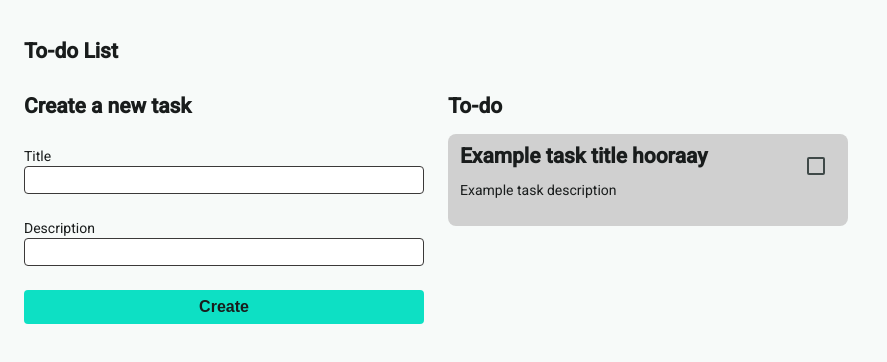
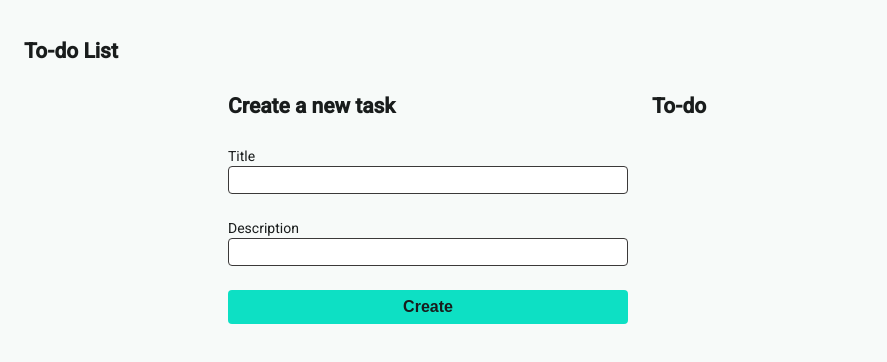
Before and after one commit to FelixBea/my-to-do-list, an Angular app: page / in a window 1280 px wide. Shown: the top 362 px of the page, without its empty margins (0-887 px from the left). Built offline with nearby package versions, Linux system fonts and the light colour scheme.

Commit message:
feat: create new task when form is submitted, add it to list

```diff
--- /dev/null
+++ b/src/todoList/task-form/task-form.component.ts
@@ -0,0 +1,28 @@
+import { Component, output } from '@angular/core';
+import { FormControl, FormGroup, ReactiveFormsModule } from '@angular/forms';
+import { TaskProps } from '../task/task';
+
+@Component({
+  selector: 'app-task-form',
+  imports: [ReactiveFormsModule],
+  templateUrl: './task-form.html',
+  styleUrl: './task-form.scss',
+})
+export class TaskForm {
+  taskForm = new FormGroup({
+    title: new FormControl(''),
+    description: new FormControl(''),
+  });
+  newTaskCreated = output<TaskProps>();
+
+
+  createTask() {
+    if(!this.taskForm.value.title) return;
+
+    this.newTaskCreated.emit({
+      title: this.taskForm.value.title,
+      description: this.taskForm.value.description ?? '',
+      id: Date.now(),
+    });
+  }
+}
--- a/src/todoList/task-form/task-form.html
+++ b/src/todoList/task-form/task-form.html
@@ -1,16 +1,16 @@
-<form>
+<form [formGroup]="taskForm" (submit)="createTask()">
   <h2>Create a new task</h2>
   <div class="form-field">
     <label for="title">
       <span>Title</span>
     </label>
-    <input type="text" name="title" id="title" />
+    <input type="text" formControlName="title" id="title" />
   </div>
   <div class="form-field">
     <label for="description">
       <span>Description</span>
     </label>
-    <input type="text" name="description" id="description" />
+    <input type="text" formControlName="description" id="description" />
   </div>
-  <button type="button">Create</button>
+  <button type="submit">Create</button>
 </form>
--- a/src/todoList/task/task.d.ts
+++ b/src/todoList/task/task.d.ts
@@ -1,6 +1,6 @@
 export interface TaskProps {
   id: number;
-  title: string;
-  description: string;
-  completed: boolean;
+  title?: string;
+  description?: string;
+  completed?: boolean;
 }
--- a/src/todoList/taskList/taskList.component.ts
+++ b/src/todoList/taskList/taskList.component.ts
@@ -1,7 +1,6 @@
-import { Component, inject } from '@angular/core';
+import { Component, inject, input } from '@angular/core';
 import { TaskProps } from '../task/task';
 import { Task } from '../task/task.component';
-import { TodoListService } from '../todoList.service';
 
 @Component({
   selector: 'app-task-list',
@@ -10,10 +9,6 @@ import { TodoListService } from '../todoList.service';
   styleUrl: './taskList.scss',
 })
 export class TaskList {
-  todoListService: TodoListService = inject(TodoListService);
-  taskList: TaskProps[];
+  taskList = input<Array<TaskProps>>();
 
-  constructor() {
-    this.taskList = this.todoListService.getAllTasks();
-  }
 }
--- a/src/todoList/taskList/taskList.html
+++ b/src/todoList/taskList/taskList.html
@@ -1,6 +1,6 @@
 <section>
     <h2>To-do</h2>
-    @for (task of taskList; track task.id) {
+    @for (task of taskList(); track task.id) {
         <app-task [task]="task" />
     }
 </section>
--- a/src/todoList/taskList/taskList.scss
+++ b/src/todoList/taskList/taskList.scss
@@ -0,0 +1,5 @@
+section {
+    display: flex;
+    flex-flow: column nowrap;
+    gap: var(--spacing3);
+}
--- a/src/todoList/todoList.component.ts
+++ b/src/todoList/todoList.component.ts
@@ -1,6 +1,8 @@
 import { Component } from '@angular/core';
 import { TaskList } from './taskList/taskList.component';
-import { TaskForm } from "./task-form/task-form";
+import { TaskForm } from "./task-form/task-form.component";
+import {signal, computed} from '@angular/core';
+import { TaskProps } from './task/task';
 
 @Component({
   selector: 'app-todo-list',
@@ -8,4 +10,12 @@ import { TaskForm } from "./task-form/task-form";
   templateUrl: './todoList.html',
   styleUrl: './todoList.scss',
 })
-export class TodoList {}
+export class TodoList {
+  protected taskList = signal<TaskProps[]>([]);
+
+  addTaskToList(newTask: TaskProps): void {
+    this.taskList.update(prevList => prevList.concat(newTask));
+    console.log(this.taskList());
+  }
+
+}
--- a/src/todoList/todoList.html
+++ b/src/todoList/todoList.html
@@ -4,10 +4,10 @@
   </header>
   <div class="content">
     <div class="task-form container">
-      <app-task-form />
+      <app-task-form (newTaskCreated)="addTaskToList($event)"/>
     </div>
     <div class="task-list container">
-      <app-task-list />
+      <app-task-list [taskList]="taskList()" />
     </div>
   </div>
 </section>
--- a/src/todoList/todoList.scss
+++ b/src/todoList/todoList.scss
@@ -8,6 +8,7 @@
     display: flex;
     flex-flow: row wrap;
     gap: var(--spacing5);
+    justify-content: center;
 
     .container {
       width: 100%;
--- a/src/todoList/todoList.service.ts
+++ /dev/null
@@ -1,18 +0,0 @@
-import { Service } from '@angular/core';
-import { TaskProps } from './task/task';
-
-@Service()
-export class TodoListService {
-  protected taskList: TaskProps[] = [
-    {
-      id: 1,
-      title: 'Example task title hooraay',
-      description: 'Example task description',
-      completed: false,
-    },
-  ];
-
-  getAllTasks(): TaskProps[] {
-    return this.taskList;
-  }
-}
```
Also changed, not shown: src/todoList/task-form/task-form.ts (deleted, +0 -9 lines), 1 other file (tests, documents, lock files or other folders).
